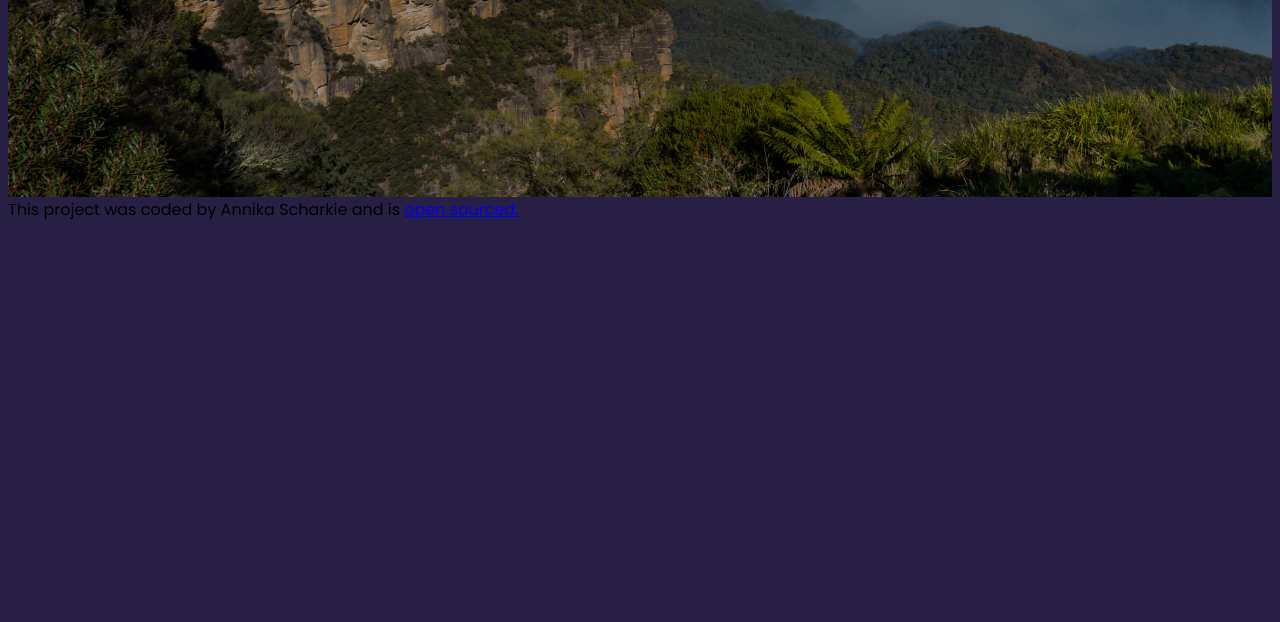
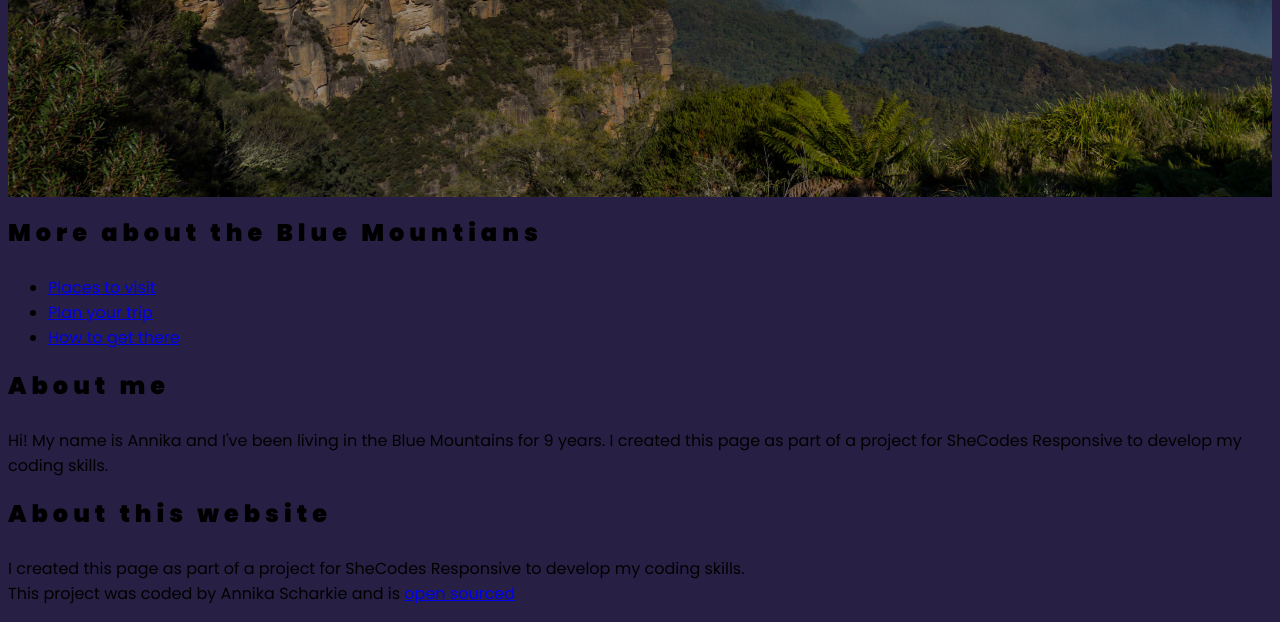
Before and after one commit to Annika1188/travel-project-responsive, a plain HTML site: page index.html in a window 1280 px wide. Shown: the part 637-1259 px from the top of the page. Before the commit the page ends 867 px from the top, so only its background shows below. Drawn offline with Linux system fonts and the light colour scheme.

Commit message:
added footer html grid

```diff
--- a/index.html
+++ b/index.html
@@ -24,12 +24,61 @@
         <a href="#"> Learn More</a>
       </header>
       <footer>
-        This project was coded by Annika Scharkie and is
-        <a
-          href="https://github.com/Annika1188/travel-project-responsive"
-          target="blank"
-          >open sourced.</a
-        >
+        <section class="grid">
+          <div>
+            <h3>More about the Blue Mountians</h3>
+
+            <ul>
+              <li>
+                <a
+                  href="https://www.visitnsw.com/destinations/blue-mountains"
+                  target="_blank"
+                >
+                  Places to visit
+                </a>
+              </li>
+              <li>
+                <a
+                  href="https://www.visitbluemountains.com.au/itinerary-planner"
+                  target="_blank"
+                >
+                  Plan your trip
+                </a>
+              </li>
+              <li>
+                <a
+                  href="https://transportnsw.info/plan/places-to-visit/blue-mountains"
+                  target="_blank"
+                >
+                  How to get there
+                </a>
+              </li>
+            </ul>
+          </div>
+          <div>
+            <h3>About me</h3>
+            <p>
+              Hi! My name is Annika and I've been living in the Blue Mountains
+              for 9 years. I created this page as part of a project for SheCodes
+              Responsive to develop my coding skills.
+            </p>
+          </div>
+          <div>
+            <h3>About this website</h3>
+            <p>
+              I created this page as part of a project for SheCodes Responsive
+              to develop my coding skills.
+              <br />
+              This project was coded by Annika Scharkie and is
+              <a
+                href="https://github.com/Annika1188/travel-project-responsive"
+                target="_blank"
+              >
+                open sourced</a
+              >
+            </p>
+          </div>
+        </section>
       </footer>
     </div>
   </body>
```
Also changed, not shown: images/Blue_Mountians_180_Panorama_(Megalong_Valley).jpg (added).
